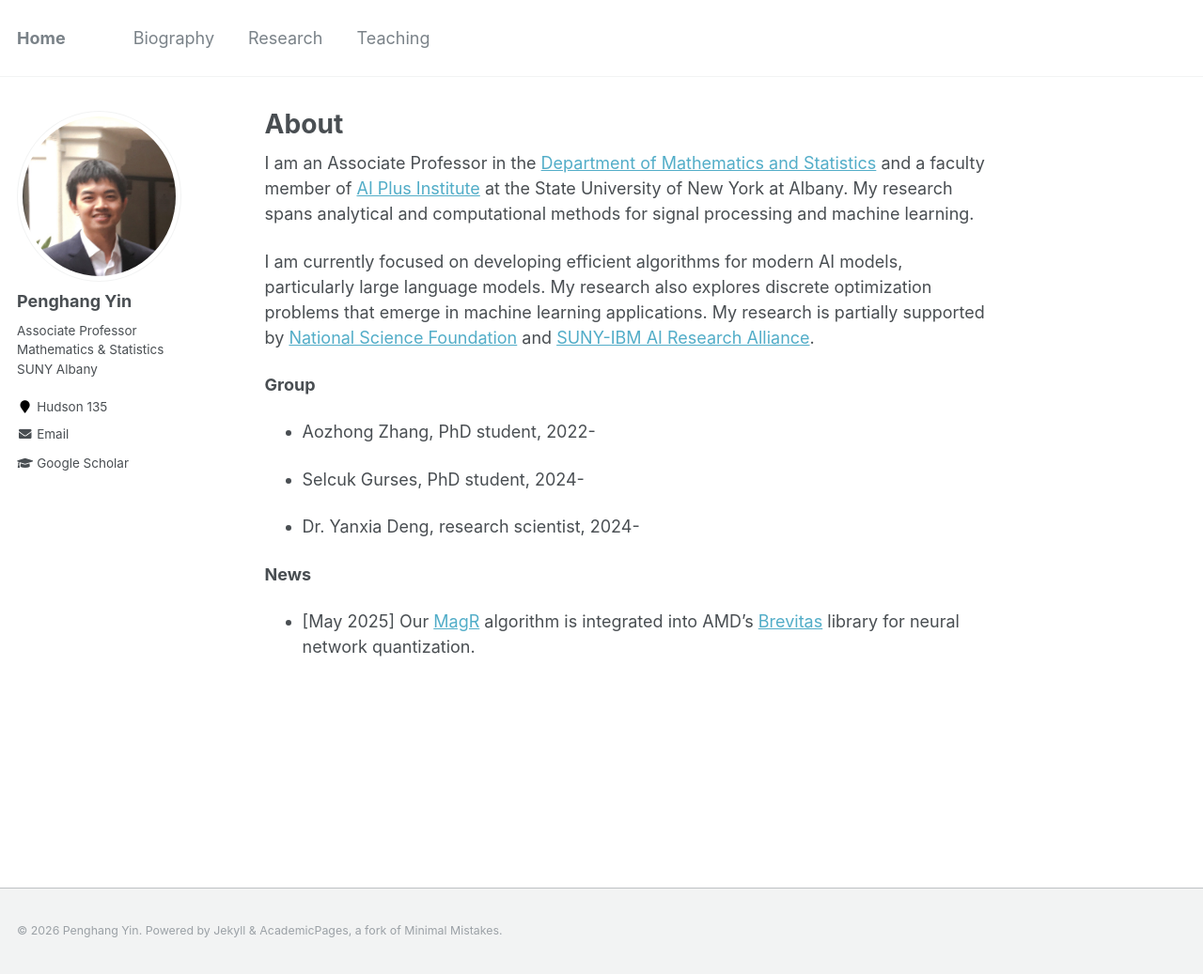
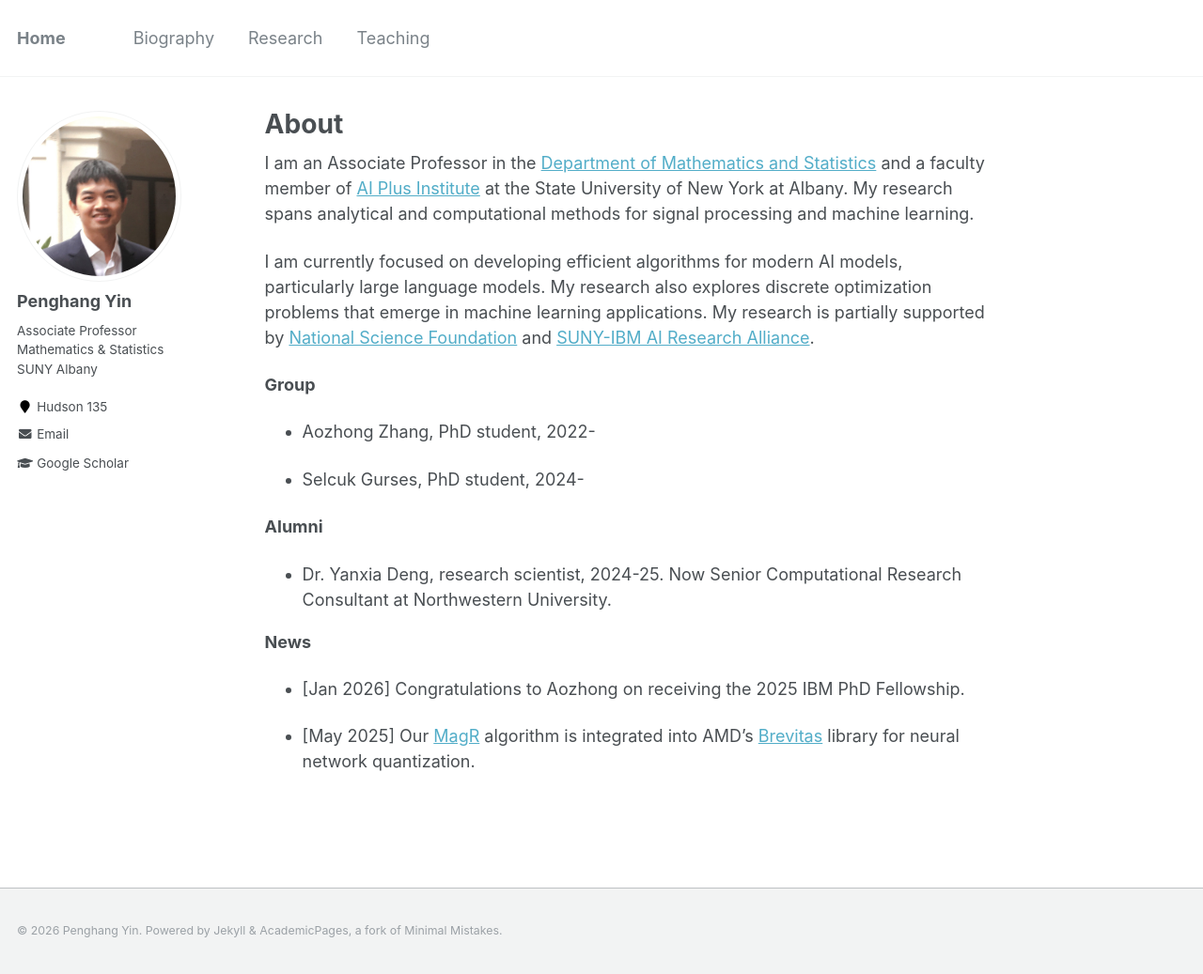
Before and after one commit to yin-penghang/yin-penghang.github.io, a Jekyll site: the page built from _pages/about.md, in a window 1280 px wide and 1037 px high. Shown: the whole window at 94% size. Built offline with Jekyll 4.4.1, drawn with Linux system fonts in a browser that asks for light colours.

Commit message:
Revise alumni details for Dr. Yanxia Deng
Updated alumni section with Dr. Yanxia Deng's current position.

```diff
--- a/_pages/about.md
+++ b/_pages/about.md
@@ -17,8 +17,12 @@ I am currently focused on developing efficient algorithms for modern AI models,
 
 - Selcuk Gurses, PhD student, 2024-
 
-- Dr. Yanxia Deng, research scientist, 2024-
+**Alumni**
+
+- Dr. Yanxia Deng, research scientist, 2024-25. Now Senior Computational Research Consultant at Northwestern University.
 
 **News**
 
+- [Jan 2026] Congratulations to Aozhong on receiving the 2025 IBM PhD Fellowship.
+
 - [May 2025] Our [MagR](https://proceedings.neurips.cc/paper_files/paper/2024/file/9a987c98a7f36cc83f9065df3ca4f9e0-Paper-Conference.pdf) algorithm is integrated into AMD's [Brevitas](https://github.com/Xilinx/brevitas) library for neural network quantization.
```
